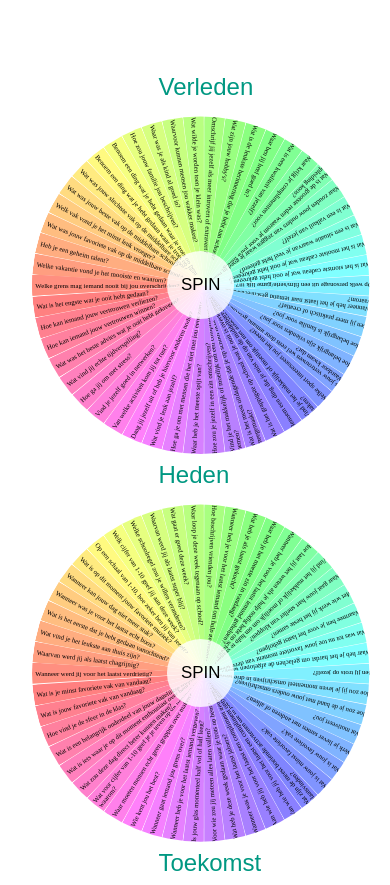
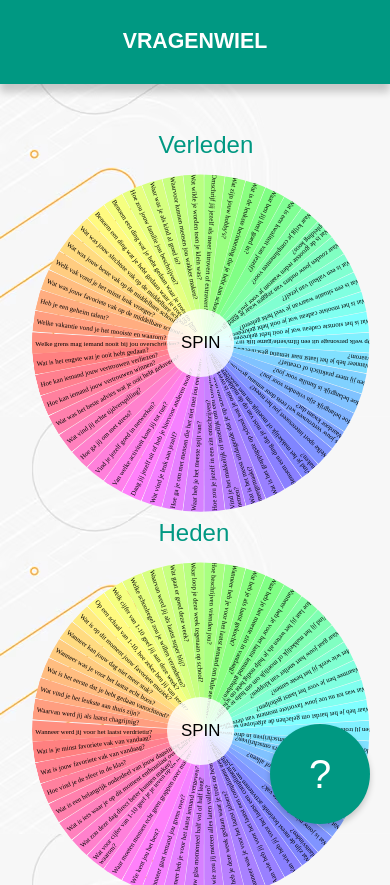
Before and after one commit to Nootje225/wielen, a plain HTML site: page index.html in a window 390 px wide. Shown: the top 885 px of the page. Drawn offline with Linux system fonts and the light colour scheme.

Commit message:
"Added navigation bar, question button, and instructions section to HTML, and corresponding CSS styles for layout and design."

```diff
--- a/css/styles.css
+++ b/css/styles.css
@@ -3,6 +3,54 @@ body {
   flex-direction: column;
   min-height: 100vh;
   margin: 2em;
+  margin-top: 5em;
+  background-image: url(../images/abstract-elegant-geometric-shape-background-design_1017-50120.avif);
+}
+
+.nav-bar {
+  position: absolute;
+  z-index: 3;
+  top: 0;
+  left: 0;
+  width: 100%;
+  background-color: #009882;
+  color: #fff;
+  text-align: center;
+  font-size: 18pt;
+  font-weight: bold;
+  font-family: Arial, Helvetica, sans-serif;
+  border: none;
+  box-shadow: 0px 8px 8px rgba(0, 0, 0, 0.2);
+}
+
+.question-btn {
+  font-size: 40px;
+  width: 100px;
+  height: 100px;
+  border-radius: 50%;
+  border: none;
+  background-color: #009882;
+  color: white;
+  cursor: pointer;
+  position: fixed;
+  bottom: 20px;
+  right: 20px;
+  box-shadow: 0px 4px 6px rgba(0, 0, 0, 0.2);
+  z-index: 3;
+}
+
+.instructions {
+  display: none;
+  position: fixed;
+  bottom: 70px;
+  right: 20px;
+  width: 300px;
+  padding: 10px;
+  background-color: white;
+  border: 1px solid #ddd;
+  box-shadow: 0px 4px 6px rgba(0, 0, 0, 0.2);
+  border-radius: 5px;
+  z-index: 3;
 }
 
 .wheels {
@@ -257,6 +305,45 @@ body {
   justify-content: center;
 }
 
+#result {
+  margin-top: 15%
+}
+
+.nav-bar {
+  font-size: 16pt;
+  padding: 8px 0;
+}
+
+.question-btn {
+  font-size: 40px;
+  width: 100px;
+  height: 100px;
+  border-radius: 50%;
+  border: none;
+  background-color: #009882;
+  color: white;
+  cursor: pointer;
+  position: fixed;
+  bottom: 20px;
+  right: 20px;
+  box-shadow: 0px 4px 6px rgba(0, 0, 0, 0.2);
+  z-index: 3;
+}
+
+.instructions {
+  display: none;
+  position: fixed;
+  bottom: 70px;
+  right: 20px;
+  width: 300px;
+  padding: 10px;
+  background-color: white;
+  border: 1px solid #ddd;
+  box-shadow: 0px 4px 6px rgba(0, 0, 0, 0.2);
+  border-radius: 5px;
+  z-index: 3;
+}
+
 .whole {
   display: grid; /* Use grid layout */
   grid-template-columns: 1fr; /* Create a single column */
--- a/index.html
+++ b/index.html
@@ -1,11 +1,20 @@
 <html lang="en">
   <head>
     <meta name="viewport" content="width=device-width, initial-scale=1.0" />
-    <title>Spin Wheel App</title>
+    <title>Vragenwielen</title>
     <link rel="stylesheet" href="css/styles.css" />
     <script src="js/main.js"></script>
+    <script src="js/btn.js"></script>
   </head>
   <body>
+    <div class="content-wrapper">
+      <nav class="nav-bar">
+          <p>VRAGENWIEL</p>
+      </nav>
+      <button class="question-btn" onclick="toggleInstructions()">?</button>
+        <div id="instructions" class="instructions">
+            <p>"Instructies"</p>
+        </div>
     <div class="whole">
     <div id="result"></div>
     <section class="wheels">
@@ -229,6 +238,7 @@
   </fieldset>
   </section>
 </div>
+</div>
 
 
     <div class="footer">
--- /dev/null
+++ b/js/btn.js
@@ -0,0 +1,8 @@
+function toggleInstructions() {
+    const instructions = document.getElementById("instructions");
+    if (instructions.style.display === "none" || instructions.style.display === "") {
+        instructions.style.display = "block";
+    } else {
+        instructions.style.display = "none";
+    }
+}
```
Also changed, not shown: images/abstract-elegant-geometric-shape-background-design_1017-50120.avif (added).
